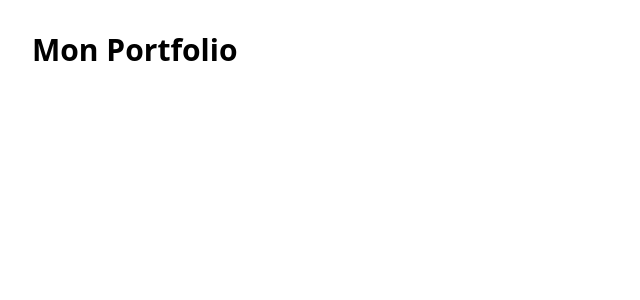
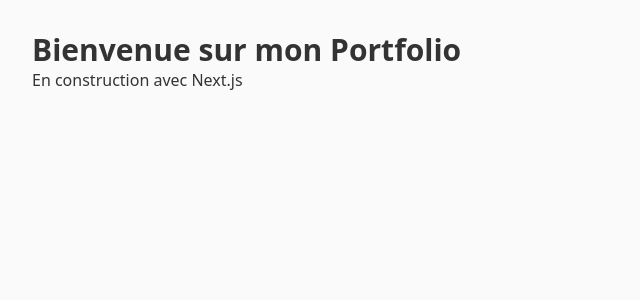
Before and after one commit to Corentin-Marliere/My_Portfolio, a Next.js app: page / in a window 1280 px wide. Shown: the top 300 px of the page, without its empty margins (0-640 px from the left). Built offline with nearby package versions, Linux system fonts and the light colour scheme.

Commit message:
feat: first change for custom page & layout

```diff
--- a/src/app/layout.tsx
+++ b/src/app/layout.tsx
@@ -13,17 +13,20 @@ const geistMono = Geist_Mono({
 });
 
 export const metadata: Metadata = {
-  title: "Create Next App",
-  description: "Generated by create next app",
+  title: "Portfolio - Corentin MARLIERE",
+  description:
+    "Etudiant développeur Web et Web mobile en fin de deuxième année de formation",
 };
 
 export default function RootLayout({ children }: LayoutProps<"/">) {
   return (
     <html
-      lang="en"
+      lang="fr"
       className={`${geistSans.variable} ${geistMono.variable} h-full antialiased`}
     >
-      <body className="min-h-full flex flex-col">{children}</body>
+      <body className="bg-[#fafafa] text-[#333] min-h-full flex flex-col #">
+        <main className="min-h-screen">{children}</main>
+      </body>
     </html>
   );
 }
--- a/src/app/page.tsx
+++ b/src/app/page.tsx
@@ -1,7 +1,8 @@
 export default function Home() {
   return (
-    <main className="min-h-8 p-8">
-      <h1 className="text-3xl font-bold">Mon Portfolio</h1>
-    </main>
+    <div className="min-h-8 p-8">
+      <h1 className="text-3xl font-bold">Bienvenue sur mon Portfolio</h1>
+      <p>En construction avec Next.js</p>
+    </div>
   );
 }
```
